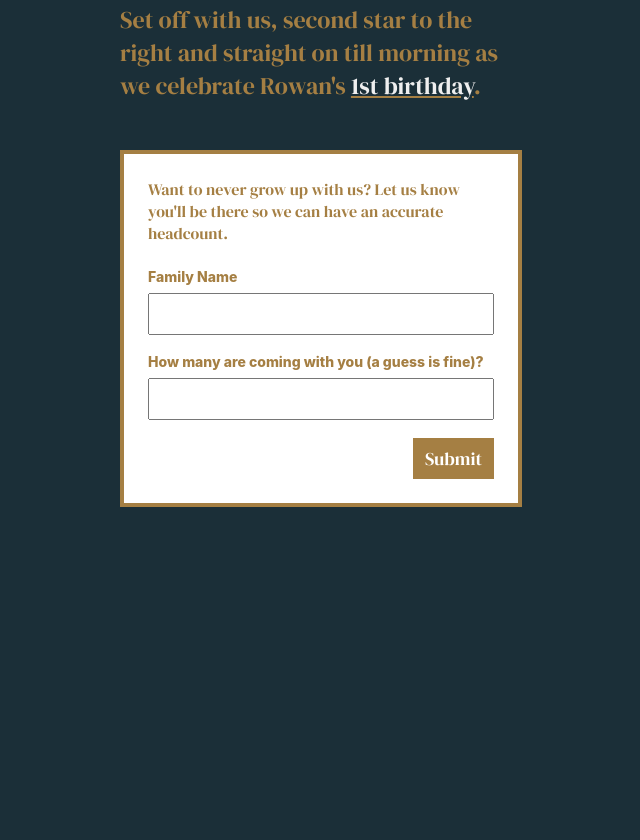
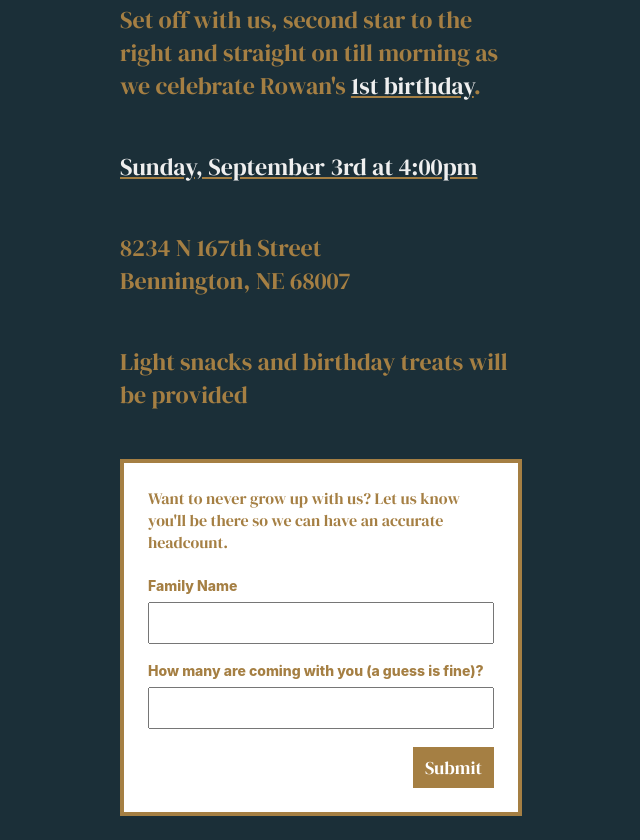
Before and after one commit to Renddslow/rowan, a website: page index.html in a window 1280 px wide. Shown: the part 789-1629 px from the top of the page, without its empty margins (319-959 px from the left). Before the commit the page ends 1320 px from the top, so only its background shows below. Drawn offline with Linux system fonts and the light colour scheme.

Commit message:
feat: added details

```diff
--- a/functions/notify.js
+++ b/functions/notify.js
@@ -8,7 +8,7 @@ exports.handler = async (event, context) => {
     await client.messages.create({
         body: `The ${family} family is coming to Rowan's party! They are bringing ${headcount} guests.`,
         from: '+14023789202',
-        to: '+14028850620',
+        to: process.env.PHONE_NUMBER,
     });
 
     return {
--- a/index.html
+++ b/index.html
@@ -137,6 +137,9 @@
                 <img src="https://i.imgur.com/FFuTbFg.jpg" alt="Rowan dressed as Peter Pan, bracing himself on a chair holding pixie dust" />
             </article>
             <p>Set off with us, second star to the right and straight on till morning as we celebrate Rowan's <strong>1st birthday</strong>.
+            <p><strong>Sunday, September 3rd at 4:00pm</strong></p>
+            <p>8234 N 167th Street<br />Bennington, NE 68007</p>
+            <p>Light snacks and birthday treats will be provided</p>
 
             <form id="rsvp">
                 <div id="form-body">
```
